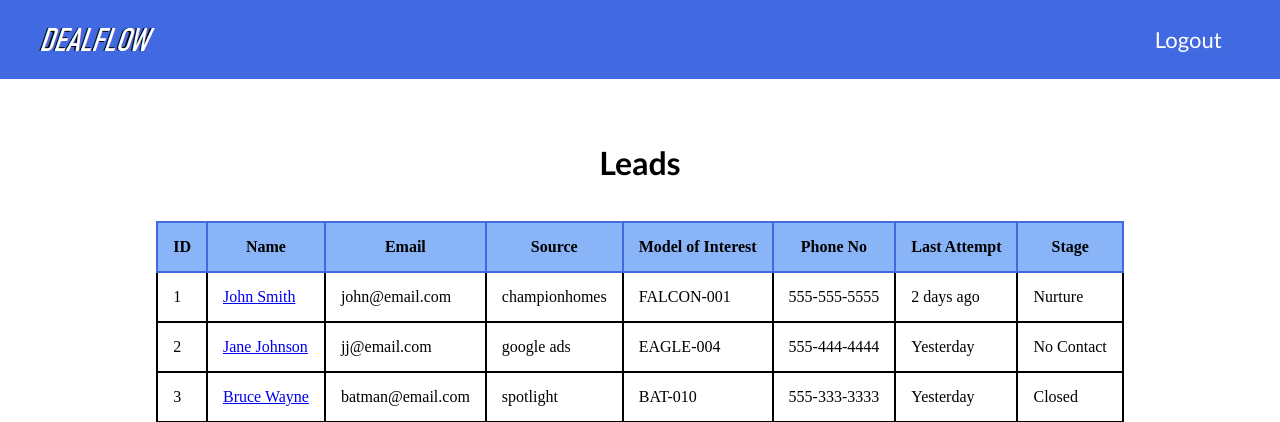
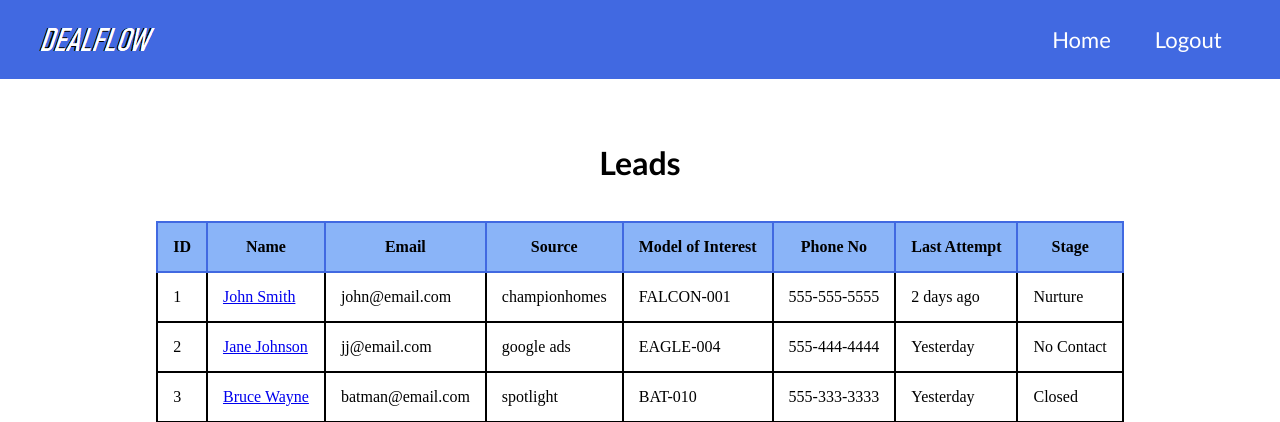
Before and after one commit to anderson-ea/Deal-Flow, a Flask app: page / in a window 1280 px wide. Shown: the top 422 px of the page. Run offline with Flask 2, Linux system fonts and the light colour scheme; a user stored in the database is signed in; data comes from the database, SQL or seed files in the repository; both versions use the stored data as it was after the commit.

Commit message:
add home button

```diff
--- a/website/static/styles.css
+++ b/website/static/styles.css
@@ -13,7 +13,6 @@ header {
 }
 
 .logo {
-    cursor: pointer;
     margin-right: auto;
 }
 
--- a/website/templates/base.html
+++ b/website/templates/base.html
@@ -11,7 +11,8 @@
         <nav>
             <ul class="nav-links">
                 {% if user.is_authenticated %}
-                <li class="right-link"><a href="logout">Logout</a></li>
+                <li class="right-link"><a href="{{url_for('views.home')}}">Home</a></li>
+                <li class="right-link"><a href="{{url_for('auth.logout')}}">Logout</a></li>
                 {% else %}
                 <li class="right-link"><a href="sign-up">Sign Up</a></li>
                 <li class="right-link"><a href="login">Login</a></li>
```
Also changed, not shown: website/database.db (added).
